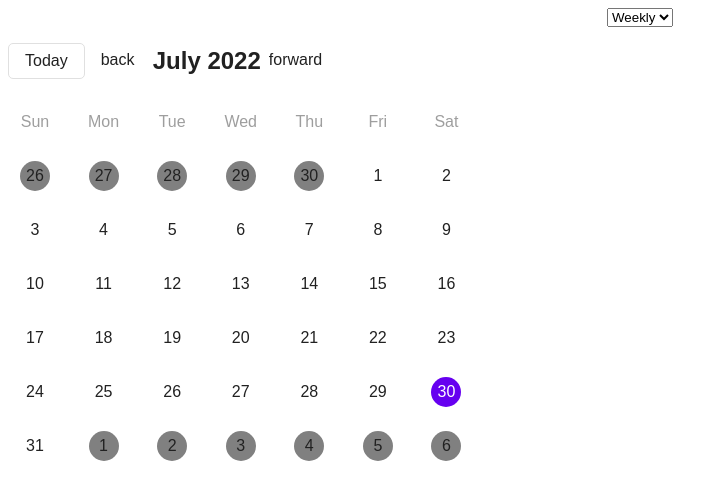
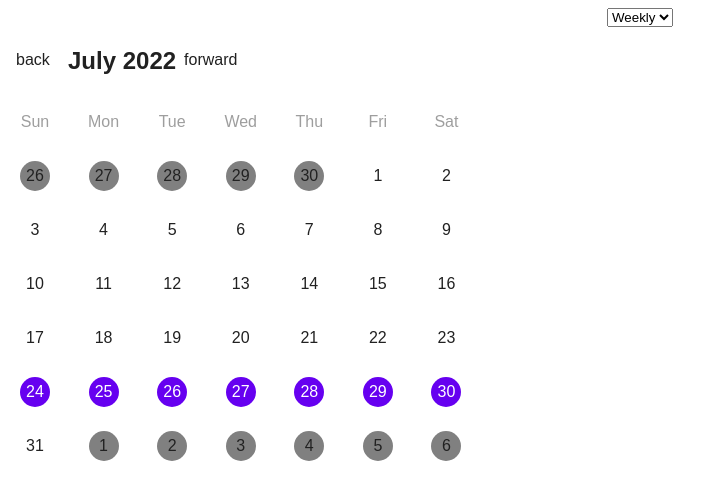
Before and after one commit to fdjokic/custom-calendar-date-fns, a React (Create React App) app: page / in a window 1280 px wide. Shown: the top 500 px of the page, without its empty margins (0-728 px from the left). Built offline with nearby package versions, Linux system fonts and the light colour scheme.

Commit message:
fix: setting def values

```diff
--- a/src/App.js
+++ b/src/App.js
@@ -4,7 +4,7 @@ import Calendy from "./Calendy";
 
 function App() {
   const [value, setValue] = useState(new Date());
-  const [type, setType] = useState("daily");
+  const [type, setType] = useState("weekly");
   console.log(type);
   return (
     <div className="App">
--- a/src/Calendy.js
+++ b/src/Calendy.js
@@ -24,15 +24,6 @@ const Calendy = ({ type, selectedDate, setSelectedDate }) => {
   const getHeader = () => {
     return (
       <div class="header">
-        <div
-          className="todayButton"
-          onClick={() => {
-            setSelectedDate(new Date());
-            setActiveDate(new Date());
-          }}
-        >
-          Today
-        </div>
         <span
           className="navIcon"
           onClick={() => setActiveDate(subMonths(activeDate, 1))}
```
